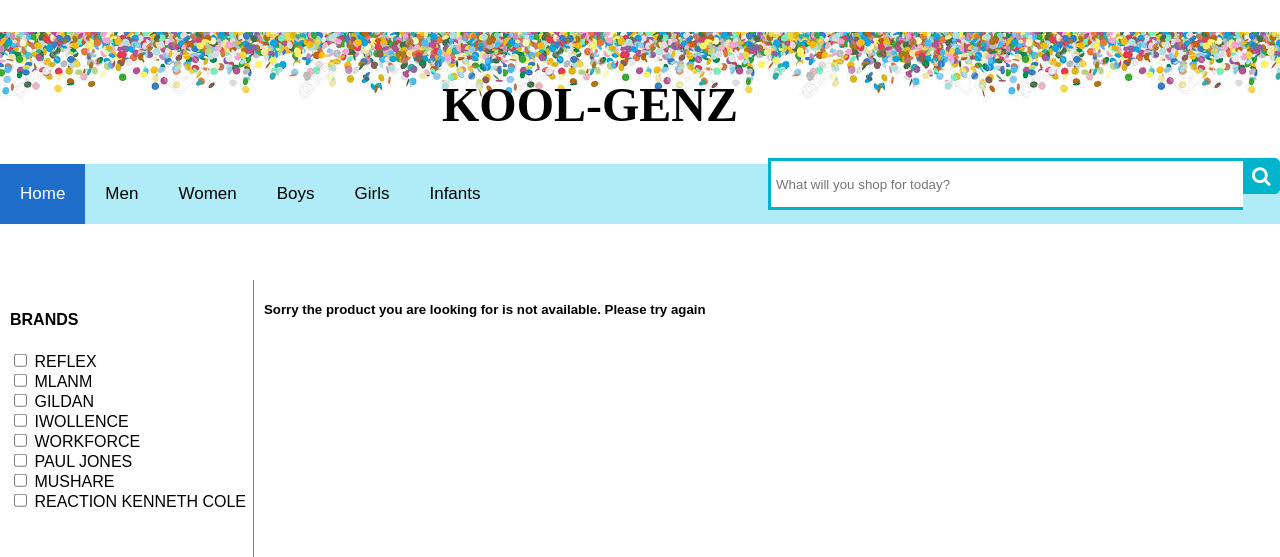
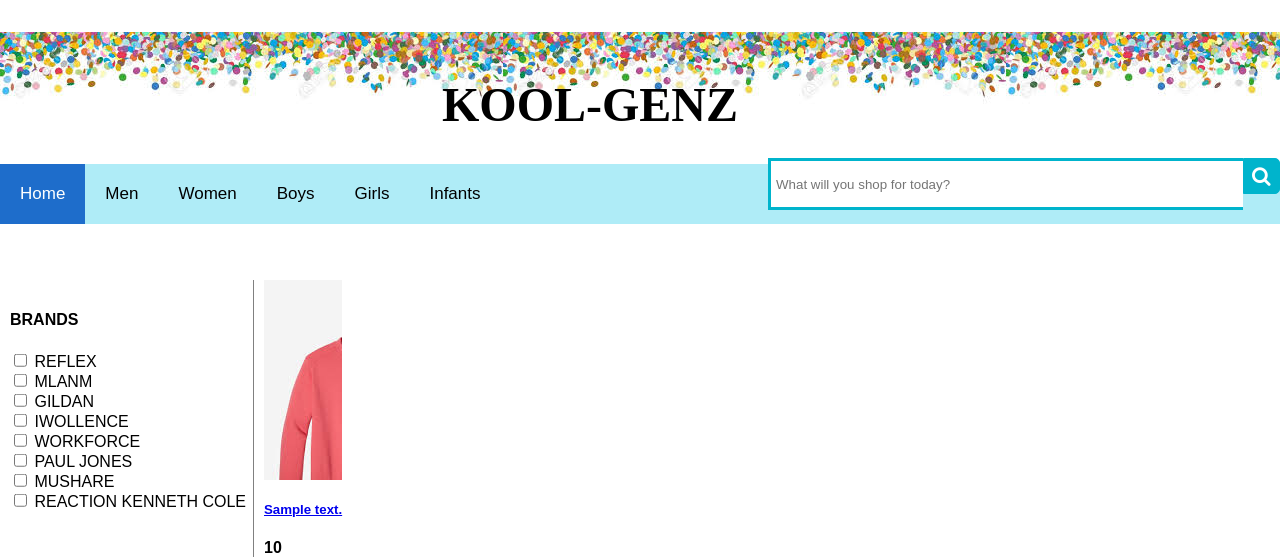
Before and after one commit to Sindhya-git/samplemysql, a Flask app: template templates/search.html in a window 1280 px wide. Shown: the top 557 px of the page. Run offline with Flask 2, Linux system fonts and the light colour scheme; the template is opened without the code that fills it: most values are stand-ins (such as "Sample title", 1, 10 or a date in 2020); some libraries are stand-ins or nearby versions.

Commit message:
Update search.html

```diff
--- a/templates/search.html
+++ b/templates/search.html
@@ -282,7 +282,9 @@ body {
  <div class="shirt-container">
     <div class="row">
       <div class="column">
-      {% if product_srch > ' ' %}
+      {% if product_srch == "" %}
+	      <h5>Sorry the product you are looking for is not available. Please try again</h5>
+	{% else  %}
       	{% for product in product_srch %}
 
         	<div class="col-lg-3 col-md-4 col-sm-6">
@@ -302,8 +304,8 @@ body {
          	</div>
 
       	{% endfor %}
-      {% else  %}
-	  <h5>Sorry the product you are looking for is not available. Please try again</h5>
+
+
       {% endif %}
       </div>
     </div>
```
